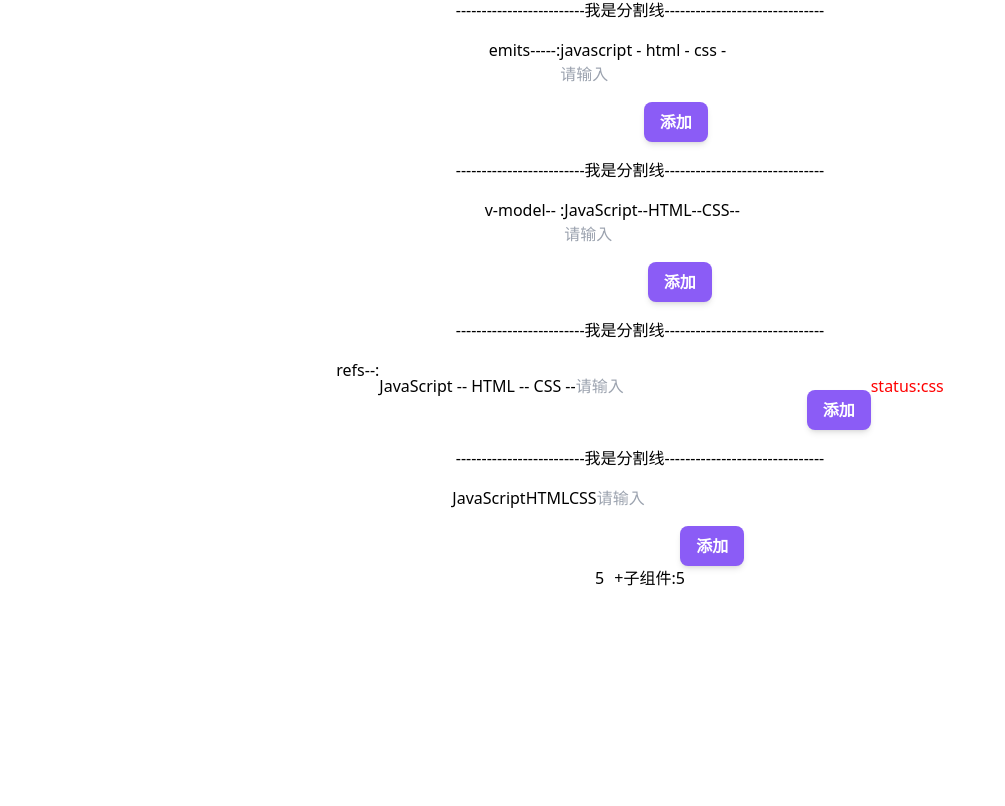
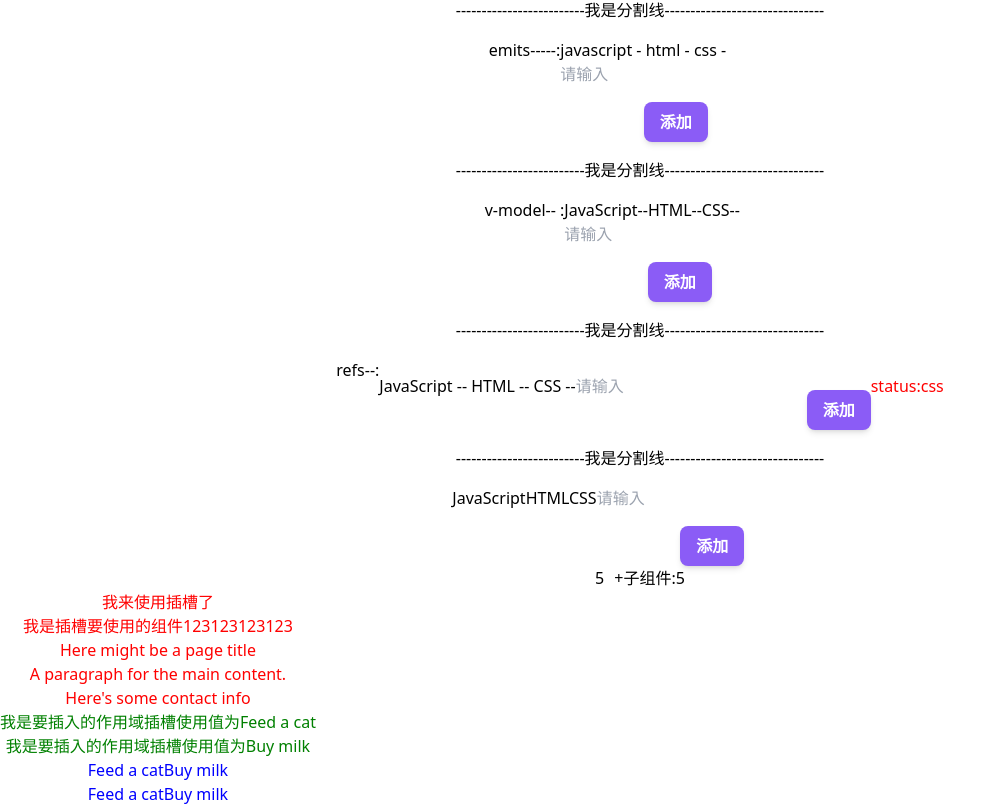
Before and after one commit to codehzy/vite-ts-project, a Vue app: page / in a window 1280 px wide. Shown: the part 841-1647 px from the top of the page, without its empty margins (0-1005 px from the left). Before the commit the page ends 1431 px from the top, so only its background shows below. Built offline with nearby package versions, Linux system fonts and the light colour scheme.

Commit message:
✨ feat(slot): 插槽

```diff
--- a/src/components/HelloWorld.vue
+++ b/src/components/HelloWorld.vue
@@ -8,6 +8,7 @@ import vModel from './communicate/vModel/index.vue'
 import Refs from './communicate/refs/index.vue'
 import Provide from './communicate/provide/index.vue'
 import TexTest from './tsx/index'
+import useSlot from './slot/useSlot.vue'
 
 const count = ref(0)
 
@@ -141,6 +142,8 @@ const getData = () => {
   <div class="flex justify-center">
     <TexTest></TexTest>
   </div>
+
+  <useSlot></useSlot>
 </template>
 
 <style scoped>
--- /dev/null
+++ b/src/components/slot/Title.vue
@@ -0,0 +1,9 @@
+<template>
+  <div>
+    <span>我是插槽要使用的组件123123123123</span>
+  </div>
+</template>
+
+<script setup lang="ts"></script>
+
+<style lang="scss" scoped></style>
--- /dev/null
+++ b/src/components/slot/button.vue
@@ -0,0 +1,18 @@
+<template>
+  <button class="btn-primary">
+    <slot>我是插槽的默认值</slot>
+  </button>
+</template>
+
+<script lang="ts">
+import { defineComponent } from 'vue'
+export default defineComponent({
+  name: 'todoButton'
+})
+</script>
+
+<style lang="scss" scoped>
+.btn-primary {
+  color: red;
+}
+</style>
--- /dev/null
+++ b/src/components/slot/manyButton.vue
@@ -0,0 +1,19 @@
+<template>
+  <div>
+    <header>
+      <div>
+        <span v-for="(item, index) in list">
+          <slot :item="item"></slot>
+        </span>
+      </div>
+    </header>
+  </div>
+</template>
+
+<script lang="tsx" setup>
+import { ref } from 'vue'
+
+const list = ref(['Feed a cat', 'Buy milk'])
+</script>
+
+<style lang="scss" scoped></style>
--- /dev/null
+++ b/src/components/slot/nameButton.vue
@@ -0,0 +1,21 @@
+<template>
+  <div>
+    <header>
+      <slot name="header"></slot>
+    </header>
+    <div>
+      <slot name="container"></slot>
+    </div>
+    <footer>
+      <slot name="footer"></slot>
+    </footer>
+
+    <footer>
+      <slot></slot>
+    </footer>
+  </div>
+</template>
+
+<script setup></script>
+
+<style lang="scss" scoped></style>
--- /dev/null
+++ b/src/components/slot/scopeButton.vue
@@ -0,0 +1,15 @@
+<template>
+  <div>
+    <span v-for="(item, index) in list">
+      <slot :item="item"></slot>
+    </span>
+  </div>
+</template>
+
+<script lang="ts" setup>
+import { ref } from 'vue'
+
+const list = ref(['Feed a cat', 'Buy milk'])
+</script>
+
+<style lang="scss" scoped></style>
--- /dev/null
+++ b/src/components/slot/useSlot.vue
@@ -0,0 +1,65 @@
+<template>
+  <todoButton>
+    <div>我来使用插槽了</div>
+    <Title></Title>
+    <useButton>
+      <template v-slot:header>
+        <h1>Here might be a page title</h1>
+      </template>
+
+      <template v-slot:container>
+        <p>A paragraph for the main content.</p>
+      </template>
+
+      <template v-slot:footer>
+        <p>Here's some contact info</p>
+      </template>
+
+      <!-- <template v-slot:default>
+        <p>my name is default slot</p>
+      </template> -->
+    </useButton>
+    <scopeButton>
+      <template v-slot:default="scopeName">
+        <p class="green">我是要插入的作用域插槽使用值为{{ scopeName.item }}</p>
+      </template>
+    </scopeButton>
+    <manyButton>
+      <template v-slot:default="slotProps">
+        <span class="blue">{{ slotProps.item }}</span>
+      </template>
+    </manyButton>
+    <!-- 动态插槽明和解构 -->
+    <manyButton>
+      <template #default="{ item }">
+        <span class="blue">{{ item }}</span>
+      </template>
+    </manyButton>
+  </todoButton>
+</template>
+
+<script setup lang="ts">
+import todoButton from './button.vue'
+import useButton from './nameButton.vue'
+import scopeButton from './scopeButton.vue'
+import manyButton from './manyButton.vue'
+import Title from './Title.vue'
+import { ref } from 'vue'
+
+const slotProps = ref('')
+if (slotProps.value === '') {
+  slotProps.value = 'nice'
+} else {
+  slotProps.value = 'change'
+}
+</script>
+
+<style lang="scss" scoped>
+.green {
+  color: green;
+}
+
+.blue {
+  color: blue;
+}
+</style>
```
